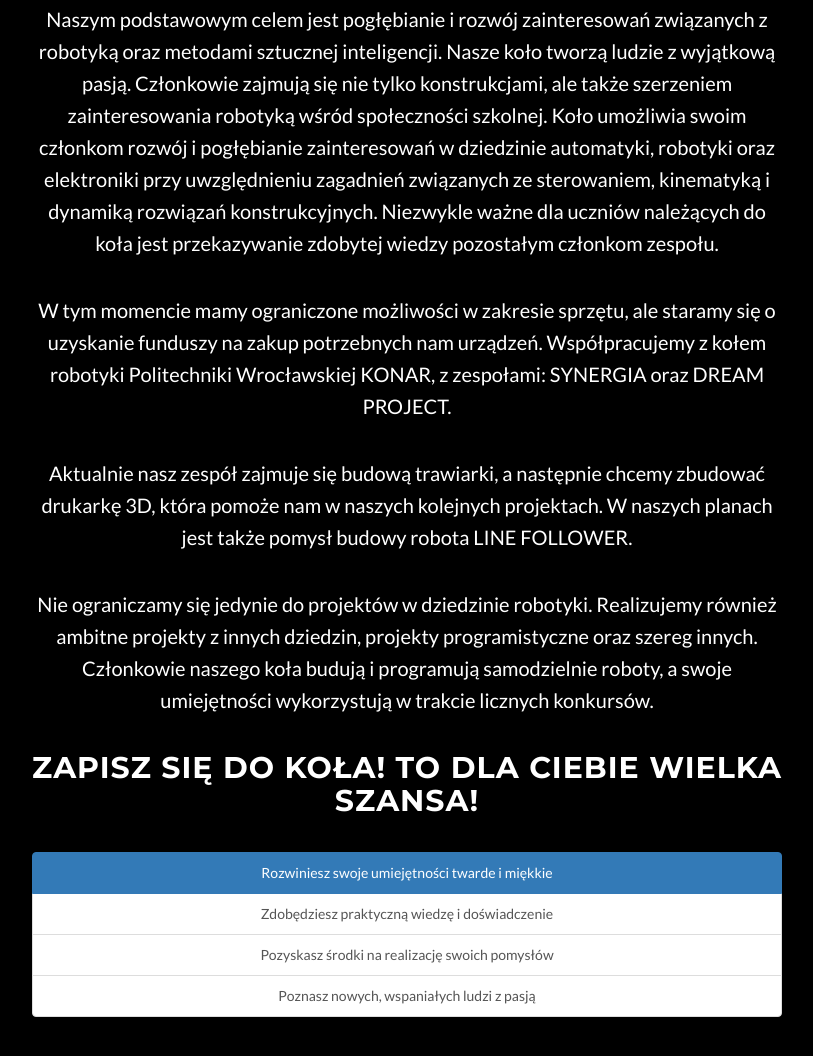
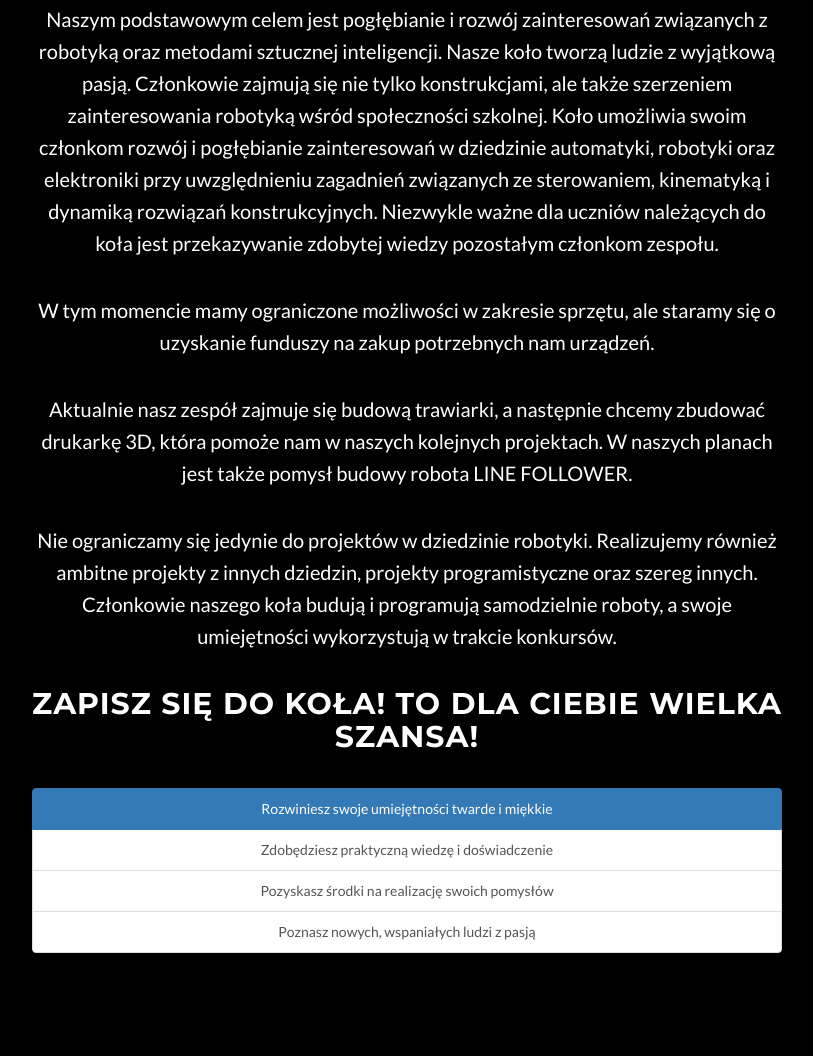
Before and after one commit to kufijako/Kolo-Robtyki, a website: page index.html in a window 1280 px wide. Shown: the part 1115-2171 px from the top of the page, without its empty margins (233-1046 px from the left). Drawn offline with nearby package versions, Linux system fonts and the light colour scheme; some packages are replaced by stand-ins of ours.

Commit message:
Corrected content

```diff
--- a/index.html
+++ b/index.html
@@ -96,11 +96,11 @@
                 <h2>O nas</h2>
 	<p>Naszym podstawowym celem jest pogłębianie i rozwój zainteresowań związanych z robotyką oraz metodami sztucznej inteligencji. Nasze koło tworzą ludzie z wyjątkową pasją. Członkowie zajmują się nie tylko konstrukcjami, ale także szerzeniem zainteresowania robotyką wśród społeczności szkolnej. Koło umożliwia swoim członkom rozwój i pogłębianie zainteresowań w dziedzinie automatyki, robotyki oraz elektroniki przy uwzględnieniu zagadnień związanych ze sterowaniem, kinematyką i dynamiką rozwiązań konstrukcyjnych. Niezwykle ważne dla uczniów należących do koła jest przekazywanie zdobytej wiedzy pozostałym członkom zespołu. </p>
 
-	<p>W tym momencie mamy ograniczone możliwości w zakresie sprzętu, ale staramy się o uzyskanie funduszy na zakup potrzebnych nam urządzeń. Współpracujemy z kołem robotyki Politechniki Wrocławskiej KONAR, z zespołami: SYNERGIA oraz DREAM PROJECT. <p>
+	<p>W tym momencie mamy ograniczone możliwości w zakresie sprzętu, ale staramy się o uzyskanie funduszy na zakup potrzebnych nam urządzeń.  <p>
 
 	<p>Aktualnie nasz zespół zajmuje się budową trawiarki, a następnie chcemy zbudować drukarkę  3D, która pomoże nam w naszych kolejnych projektach. W naszych planach jest także pomysł budowy robota LINE FOLLOWER.</p>
 
-	<p>Nie ograniczamy się jedynie do projektów w dziedzinie robotyki. Realizujemy również ambitne projekty z innych dziedzin, projekty programistyczne oraz szereg innych. Członkowie naszego koła budują i programują samodzielnie roboty, a swoje umiejętności wykorzystują w trakcie licznych konkursów.</p>
+	<p>Nie ograniczamy się jedynie do projektów w dziedzinie robotyki. Realizujemy również ambitne projekty z innych dziedzin, projekty programistyczne oraz szereg innych. Członkowie naszego koła budują i programują samodzielnie roboty, a swoje umiejętności wykorzystują w trakcie konkursów.</p>
 
 	<p> <h2>ZAPISZ SIĘ DO KOŁA! TO DLA CIEBIE WIELKA SZANSA!</h2></p>
 
```
